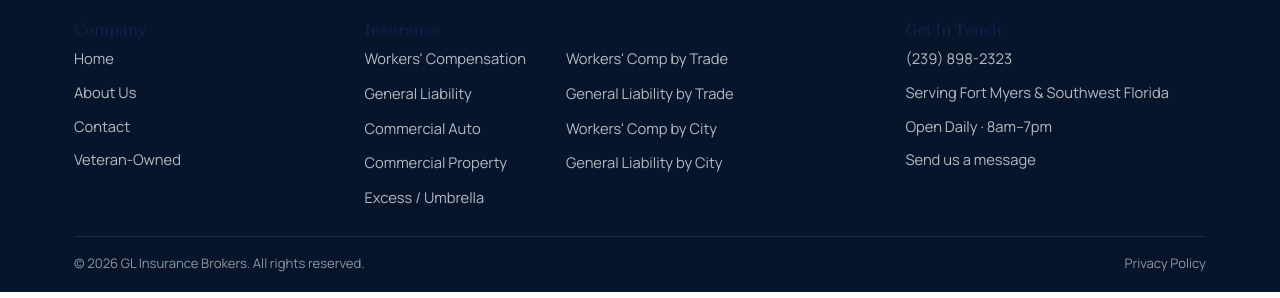
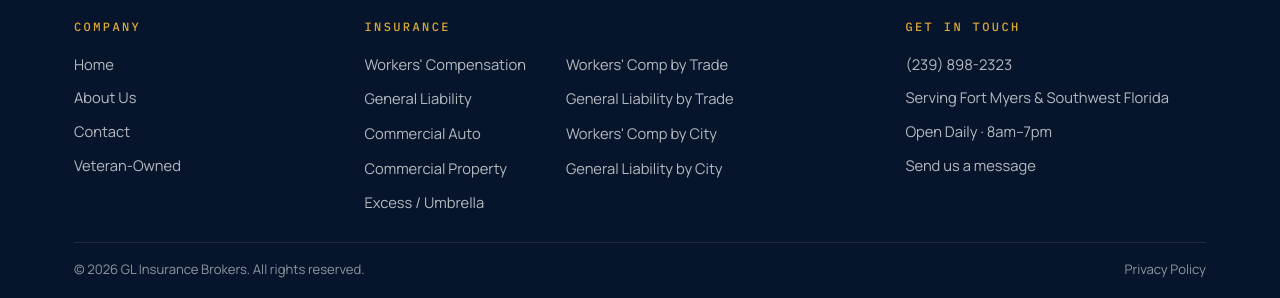
Before and after one commit to farra5454-ops/gl-brokers-website, a plain HTML site: page wc-contractor-cities/index.html in a window 1280 px wide. Shown: the part 2791-3089 px from the top of the page. Drawn offline with Linux system fonts and the light colour scheme.

Commit message:
Add files via upload

```diff
--- a/wc-contractor-cities/index.html
+++ b/wc-contractor-cities/index.html
@@ -30,8 +30,8 @@
 <link rel="preconnect" href="https://fonts.googleapis.com">
 <link rel="preconnect" href="https://fonts.gstatic.com" crossorigin>
 <link href="https://fonts.googleapis.com/css2?family=Fraunces:ital,opsz,wght@0,9..144,400;0,9..144,500;0,9..144,600;1,9..144,400;1,9..144,500&family=IBM+Plex+Mono:wght@400;500&family=Manrope:wght@400;500;600;700;800&display=swap" rel="stylesheet">
-<link rel="stylesheet" href="../assets/css/style.min.css?v=20261109b">
-<link rel="stylesheet" href="../assets/css/live-status.css?v=20261016x">
+<link rel="stylesheet" href="../assets/css/style.min.css?v=20261110g">
+<link rel="stylesheet" href="../assets/css/live-status.css?v=20261110g">
 </head>
 <body>
 <svg style="position:absolute;width:0;height:0;overflow:hidden" aria-hidden="true" focusable="false"><symbol id="gl-mark" viewBox="0 0 64 64"><path d="M6 41c3.5 9.5 12.5 16.5 24 17 9 .4 17-3.6 22-10.5-5.5 5-13 7.6-21 7C20 53.8 11 48.5 6 41Z" fill="#D9A835"/><circle cx="33" cy="30" r="24" fill="#0B2145" stroke="#D9A835" stroke-width="2.4"/><circle cx="33" cy="30" r="20" fill="none" stroke="#F0D38F" stroke-width=".8" opacity=".6"/><text x="33" y="37.5" text-anchor="middle" font-family="Fraunces, Georgia, serif" font-weight="600" font-size="20" fill="#FFFDFA">GL</text></symbol><symbol id="icon-phone" viewBox="0 0 24 24"><path d="M22 16.92v3a2 2 0 0 1-2.18 2 19.79 19.79 0 0 1-8.63-3.07 19.5 19.5 0 0 1-6-6 19.79 19.79 0 0 1-3.07-8.67A2 2 0 0 1 4.11 2h3a2 2 0 0 1 2 1.72c.127.96.362 1.903.7 2.81a2 2 0 0 1-.45 2.11L8.09 9.91a16 16 0 0 0 6 6l1.27-1.27a2 2 0 0 1 2.11-.45c.907.339 1.85.573 2.81.7A2 2 0 0 1 22 16.92Z"/></symbol></svg>
@@ -168,7 +168,7 @@
     </div>
     <div class="footer-grid no-brand">
       <div>
-        <h4 aria-level="3">Company</h4>
+        <h3>Company</h3>
         <ul class="footer-links">
           <li><a href="/">Home</a></li>
           <li><a href="/about">About Us</a></li>
@@ -177,7 +177,7 @@
         </ul>
       </div>
       <div>
-        <h4 aria-level="3">Insurance</h4>
+        <h3>Insurance</h3>
         <ul class="footer-links footer-links-split">
           <li><a href="/insurance/workers-compensation">Workers' Compensation</a></li>
           <li><a href="/insurance/general-liability">General Liability</a></li>
@@ -191,7 +191,7 @@
         </ul>
       </div>
       <div>
-        <h4 aria-level="3">Get In Touch</h4>
+        <h3>Get In Touch</h3>
         <ul class="footer-links">
           <li><a href="tel:+12398982323">(239) 898-2323</a></li>
           <li><span class="footer-location">Serving Fort Myers &amp; Southwest Florida</span></li>
```
Also changed, not shown: wc-contractor-cities/bonita-springs.html (+5 -5 lines), wc-contractor-cities/cape-coral.html (+5 -5 lines), wc-contractor-cities/estero.html (+5 -5 lines), wc-contractor-cities/fort-myers.html (+5 -5 lines), wc-contractor-cities/lehigh-acres.html (+5 -5 lines), wc-contractor-cities/naples.html (+5 -5 lines), wc-contractor-cities/punta-gorda.html (+5 -5 lines), wc-contractor-cities/sanibel.html (+5 -5 lines).
